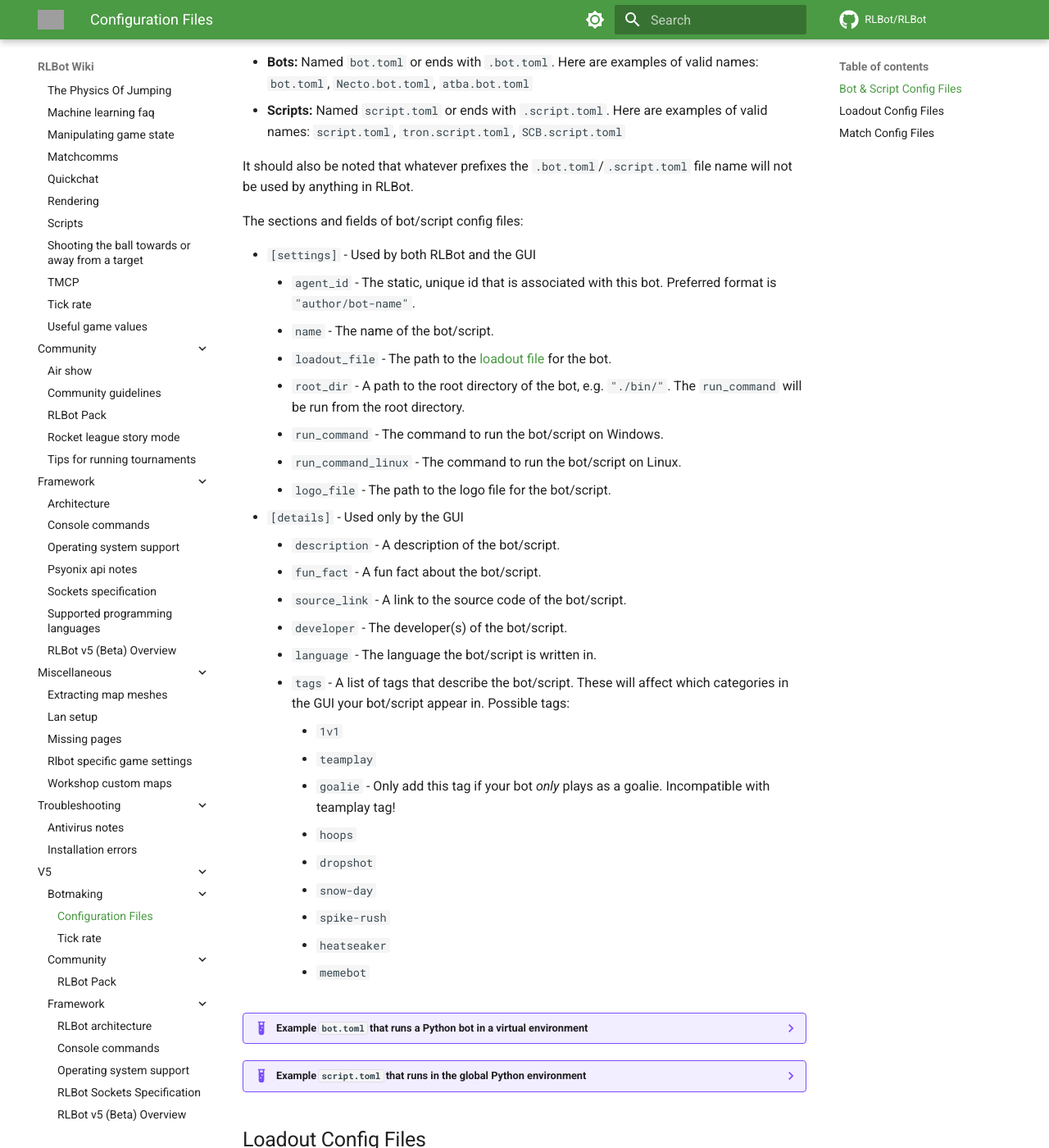
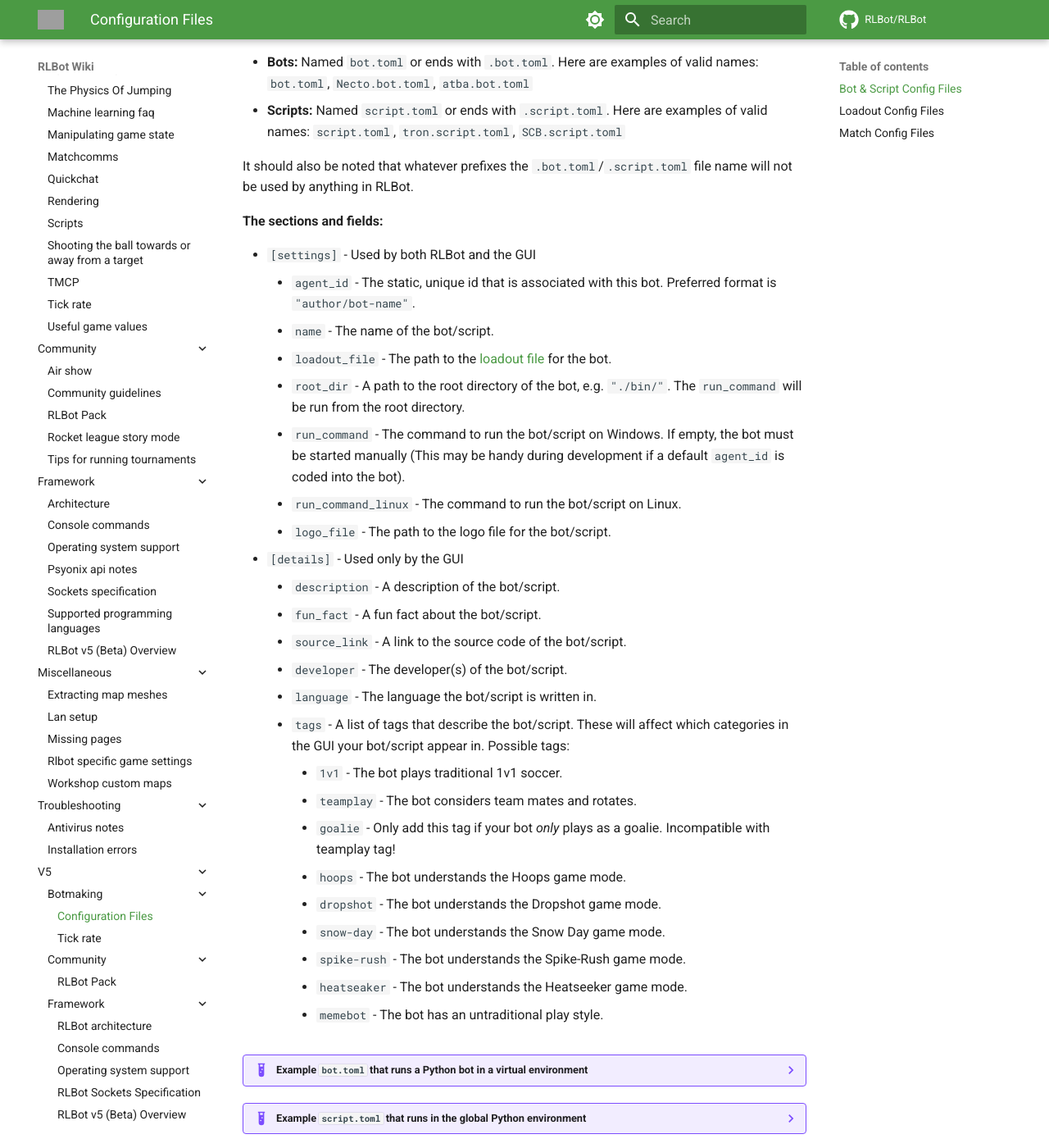
Before and after one commit to RLBot/wiki, an MkDocs documentation site: the page built from docs/v5/botmaking/config-files.md, in a window 1280 px wide and 1400 px high, scrolled down 561 px. Shown: the whole window at 82% size. Built offline with MkDocs 1.6.1 and Material for MkDocs 9.7.7, drawn with Linux system fonts in a browser that asks for light colours; comment, search, counter and statistics services are not loaded; some of the changed text lies outside the part shown; grey boxes are pictures that could not be loaded.

Commit message:
Various improvements

```diff
--- a/docs/v5/botmaking/config-files.md
+++ b/docs/v5/botmaking/config-files.md
@@ -2,7 +2,7 @@
 
 RLBot uses the standard `.toml` format for all configuration files. To see how TOML works, check out the [TOML spec](https://toml.io/en/).
 
-There are four types of config files, commonly known as:
+The framework uses four types of config files, commonly known as:
 
 - `bot.toml` [GOTO](#bot-script-config-files)
 - `script.toml` [GOTO](#bot-script-config-files)
@@ -19,14 +19,14 @@
 
 It should also be noted that whatever prefixes the `.bot.toml`/`.script.toml` file name will not be used by anything in RLBot.
 
-The sections and fields of bot/script config files:
+**The sections and fields:**
 
 - `[settings]` - Used by both RLBot and the GUI
     - `agent_id` - The static, unique id that is associated with this bot. Preferred format is `"author/bot-name"`.
     - `name` - The name of the bot/script.
     - `loadout_file` - The path to the [loadout file](#loadout-config-files) for the bot.
     - `root_dir` - A path to the root directory of the bot, e.g. `"./bin/"`. The `run_command` will be run from the root directory.
-    - `run_command` - The command to run the bot/script on Windows.
+    - `run_command` - The command to run the bot/script on Windows. If empty, the bot must be started manually (This may be handy during development if a default `agent_id` is coded into the bot).
     - `run_command_linux` - The command to run the bot/script on Linux.
     - `logo_file` - The path to the logo file for the bot/script.
 - `[details]` - Used only by the GUI
@@ -36,15 +36,15 @@
     - `developer` - The developer(s) of the bot/script.
     - `language` - The language the bot/script is written in.
     - `tags` - A list of tags that describe the bot/script. These will affect which categories in the GUI your bot/script appear in. Possible tags:
-        - `1v1`
-        - `teamplay`
+        - `1v1` - The bot plays traditional 1v1 soccer.
+        - `teamplay` - The bot considers team mates and rotates.
         - `goalie` - Only add this tag if your bot *only* plays as a goalie. Incompatible with teamplay tag!
-        - `hoops`
-        - `dropshot`
-        - `snow-day`
-        - `spike-rush`
-        - `heatseaker`
-        - `memebot`
+        - `hoops` - The bot understands the Hoops game mode.
+        - `dropshot` - The bot understands the Dropshot game mode.
+        - `snow-day` - The bot understands the Snow Day game mode.
+        - `spike-rush` - The bot understands the Spike-Rush game mode.
+        - `heatseaker` - The bot understands the Heatseeker game mode.
+        - `memebot` - The bot has an untraditional play style.
 
 ??? example "Example `bot.toml` that runs a Python bot in a virtual environment"
 
@@ -202,14 +202,14 @@
     - `game_event` - Additional game behaviour for custom modes. Either `"Default"`, `"Haunted"`, or `"Rugby"`.
     - `audio` - Additional audio options for custom modes. Either `"Default"` or `"Haunted"`.
 
-Car fields:
+**Car fields:**
 
 - `team` - The team of the player. Either `"Blue"`/`0` for blue or `"Orange"`/`1` for orange.
 - `type` - Determines what controls the car. Either `"RLBot"` (default), `"Human"`, or `"Psyonix"` (see `skill`),
 - `skill` - Determines the skill level of a Psyonix bot. Either `"Beginner"`, `"Rookie"`, `"Pro"`, and `"Allstar"`.
 - `config` - A path to a [`bot.toml` config file](#bot-script-config-files). Unusued if `type` is not `"RLBot"` or `"Psyonix"`. For Psyonix bots, the config file determines name and loadout.
 
-Script fields:
+**Script fields:**
 
 - `config` - A path to a [`script.toml` config file](#bot-script-config-files).
 
```
Also changed, not shown: other parts of docs/v5/botmaking/config-files.md (+3 -3 lines).
